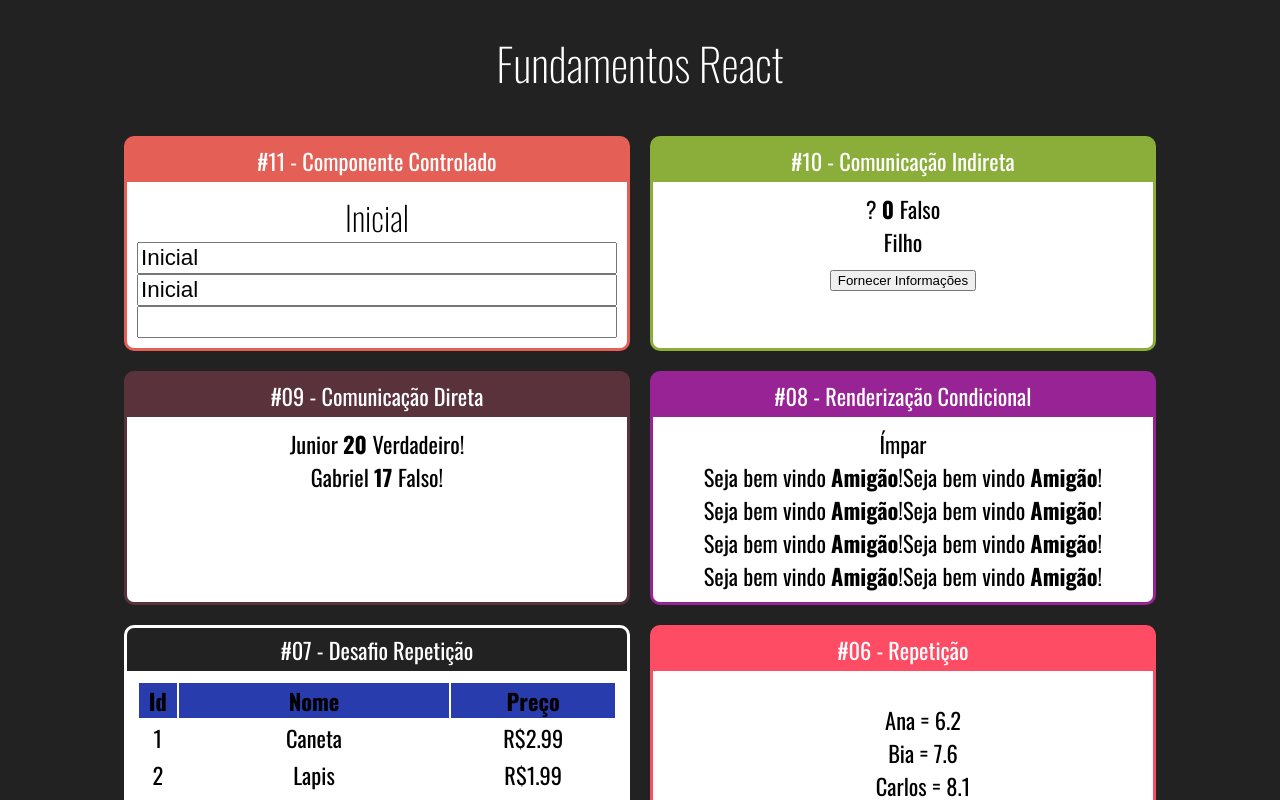
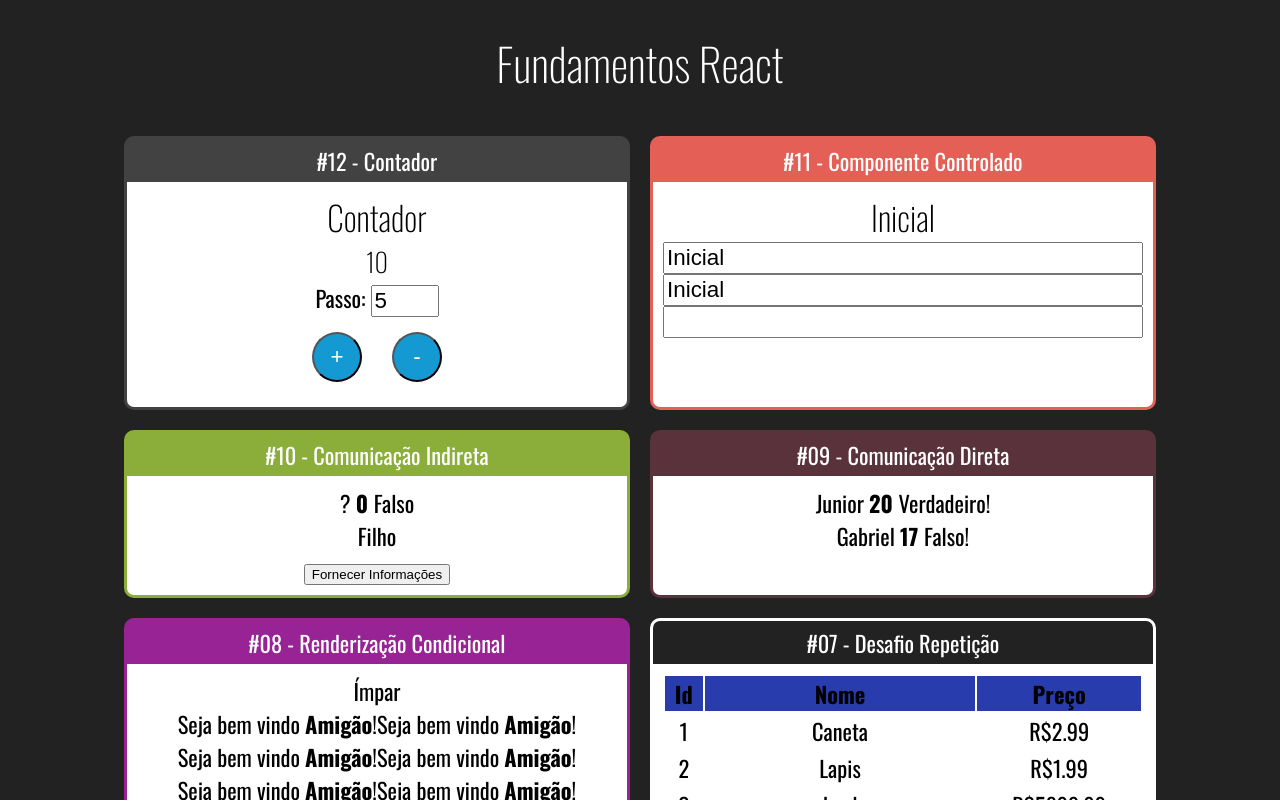
Before and after one commit to GSappio/React-fundamentals, a React (Create React App) app: page / in a window 1280 px wide. Shown: the top 800 px of the page. Built offline with nearby package versions, Linux system fonts and the light colour scheme.

Commit message:
Creating a counter #01

```diff
--- a/src/App.jsx
+++ b/src/App.jsx
@@ -2,6 +2,7 @@
 
 import Card from './components/layout/Card';
 
+import Contador from './components/contador/Contador';
 import Input from './components/formulario/Input';
 import IndiretaPai from './components/comunicacao/IndiretaPai';
 import DiretaPai from './components/comunicacao/DiretaPai';
@@ -23,6 +24,10 @@
 
 
     <div className="Cards">
+        <Card titulo="#12 - Contador" color="#424242">
+           <Contador numeroInicial={10}></Contador>
+        </Card>
+
         <Card titulo="#11 - Componente Controlado" color="#E45F56">
            <Input></Input>
         </Card>
--- /dev/null
+++ b/src/components/contador/Contador.css
@@ -0,0 +1,14 @@
+.Contador input {
+    font-size: 1.4rem;
+    width: 60px;
+}
+
+.Contador button {
+    margin: 15px;
+    height: 50px;
+    width: 50px;
+    border-radius: 50%;
+    background-color: #1499D3;
+    color: #fff;
+    font-size: 1.4rem;
+}
--- /dev/null
+++ b/src/components/contador/Contador.jsx
@@ -0,0 +1,52 @@
+import "./Contador.css"
+import React, { Component } from "react";
+
+class Contador extends Component {
+
+    state = {
+        numero: this.props.numeroInicial || 0,
+        passo: this.props.passoInicial || 5,
+    };
+
+
+
+    inc = () => {
+
+        this.setState({
+            numero: this.state.numero + this.state.passo,
+        });
+    }
+
+    dec = () => {
+
+        this.setState({
+            numero: this.state.numero - this.state.passo,
+        });
+    };
+
+    setPasso = (evento) => {
+        this.setState({
+            passo: +evento.target.value,
+        });
+    };
+
+    render() {
+        return (
+            <div className="Contador">
+                <h2>Contador</h2>
+                <h3>{this.state.numero}</h3>
+                <div>
+                    <label htmlFor="passoInput">Passo: </label>
+                    <input id="passoInput" type="number"
+                        value={this.state.passo} onChange={this.setPasso}
+                        />
+                </div>
+                <button onClick={this.inc}>+</button>
+                <button onClick={this.dec}>-</button>
+            </div>
+            )
+        }
+
+}
+
+export default Contador
```
